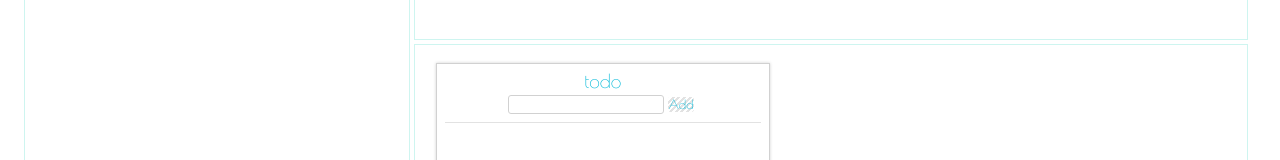
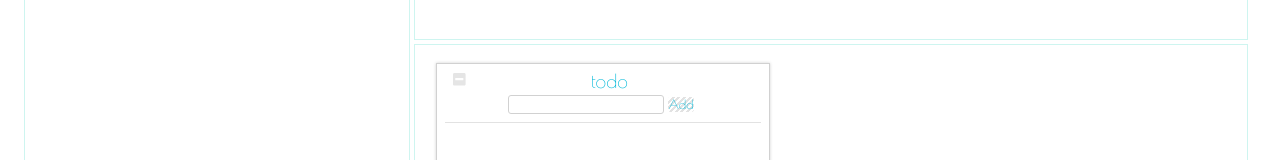
Before and after one commit to unios103/canvas_clock, a React app: page / in a window 1280 px wide. Shown: the part 272-432 px from the top of the page. Built offline with nearby package versions, Linux system fonts and the light colour scheme; a small style sheet from the web is missing; the HTML template or start-up script is replaced by a standard one.

Commit message:
remove card

```diff
--- a/src/components/card/Flame.jsx
+++ b/src/components/card/Flame.jsx
@@ -31,11 +31,19 @@ const Flame = props => {
         props.this.setState({ todo });
     }
 
+    function delateCard(i) {
+        const { list } = props.this.state;
+        list.splice(i, 1);
+        props.this.setState({ list });
+    }
+
     return (
         <>
             <div className="flame title">
                 <Form
+                    num={num}
                     AddTodo={AddTodo}
+                    delateCard={delateCard}
                     list_title={props.this.state.list[num].list_title}
                 />
                 <div className="todoBox">
--- a/src/components/card/Form.jsx
+++ b/src/components/card/Form.jsx
@@ -1,8 +1,14 @@
 import React, { Component } from "react";
+import { FontAwesomeIcon } from "@fortawesome/react-fontawesome";
 
 const Form = props => (
     <form className="form_field" onSubmit={props.AddTodo}>
-        <div className="form_label">{props.list_title}</div>
+        <div className="form_minus">
+            <span className="minus" onClick={() => props.delateCard(props.num)}>
+                <FontAwesomeIcon icon={["fas", "minus-square"]} />
+            </span>
+            <span className="form_label">{props.list_title}</span>
+        </div>
         <input name="title" type="text" className="form_input" maxlength="10" />
         <input type="submit" value="Add" className="form_btn title" />
     </form>
--- a/src/css/Form_List.css
+++ b/src/css/Form_List.css
@@ -34,3 +34,12 @@
     display: inline-block;
     overflow-wrap: break-word;
 }
+.form_minus {
+    text-align: center;
+    margin-bottom: 4px;
+}
+.minus {
+    color: #d1d1d18e;
+    float: left;
+    font-size: 0.9rem;
+}
--- a/src/css/Memo.css
+++ b/src/css/Memo.css
@@ -13,8 +13,8 @@
     min-width: 99%;
     margin-bottom: 2%;
     border: 1px solid #d1d1d1;
+    box-shadow: 0 0 3px #d1d1d1;
     text-align: center;
-    box-shadow: 0 0 3px #d1d1d1;
     -webkit-app-region: none;
 }
 .memo_todo {
```
Also changed, not shown: 1 other file (tests, documents, lock files or other folders).
